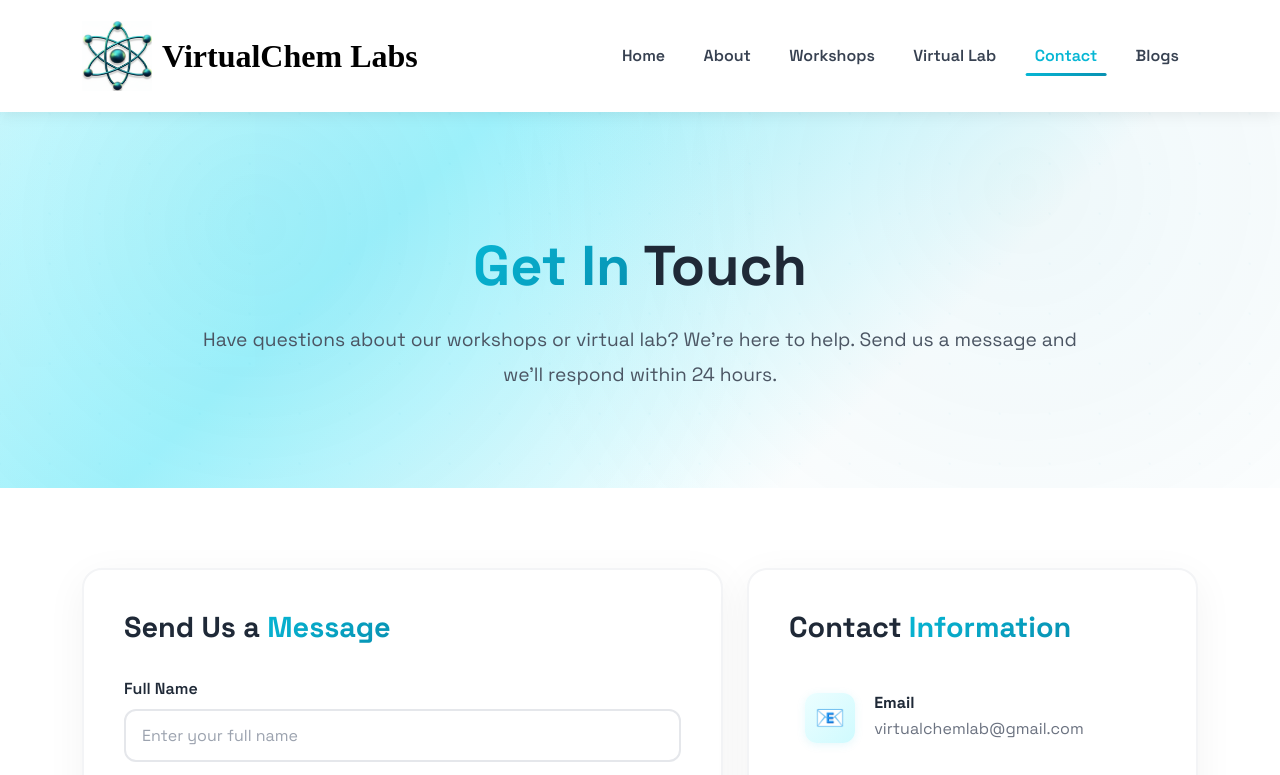
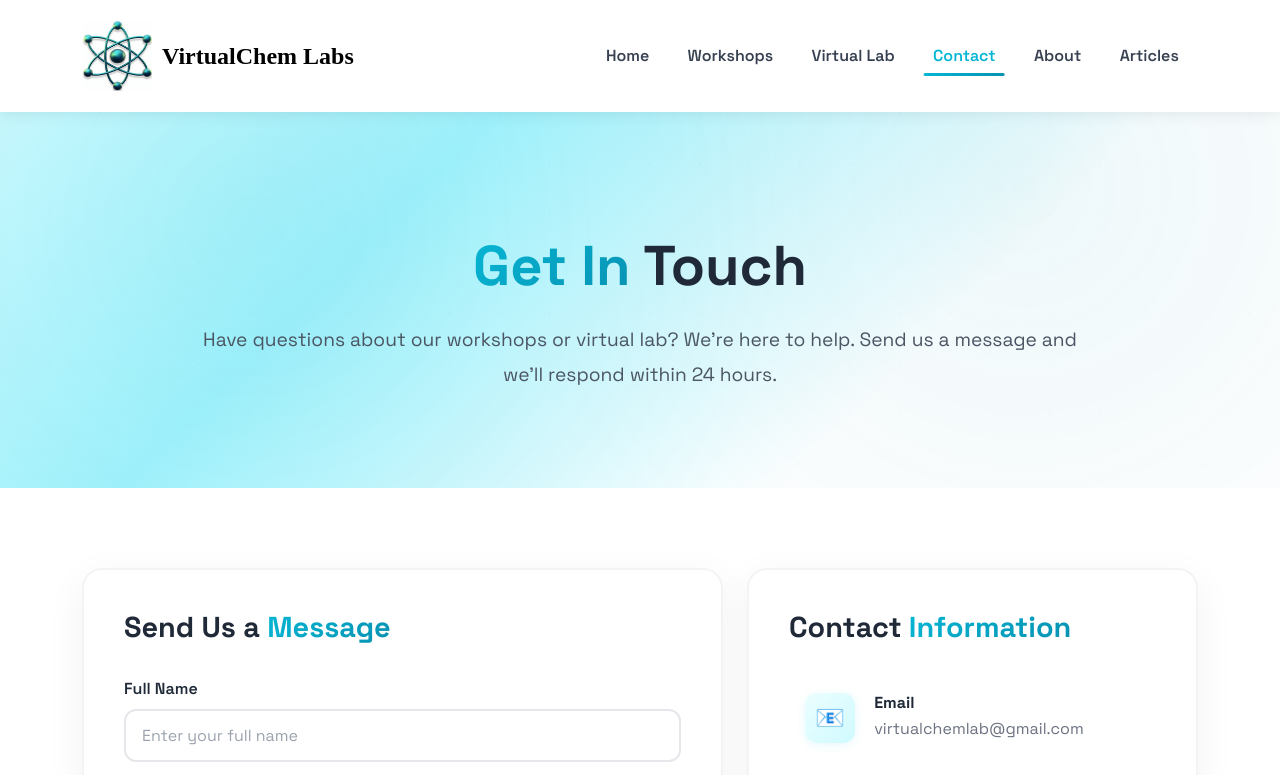
Before and after one commit to Ankush56432/virtual-chem-lab, a website: page contact.html in a window 1280 px wide. Shown: the top 775 px of the page. Drawn offline with nearby package versions, Linux system fonts and the light colour scheme.

Commit message:
Updated frontend design or code

```diff
--- a/contact.html
+++ b/contact.html
@@ -38,7 +38,7 @@
     }
 
     .navbar-brand {
-      font-size: 2rem;
+      font-size: 1.5rem;
       font-family: Bold;
       background: linear-gradient(135deg, Black, Black);
       background-clip: text;
@@ -590,11 +590,12 @@
       <div class="collapse navbar-collapse" id="navLinks">
         <ul class="navbar-nav ms-auto">
           <li class="nav-item"><a class="nav-link" href="index.html">Home</a></li>
-          <li class="nav-item"><a class="nav-link" href="about.html">About</a></li>
+
           <li class="nav-item"><a class="nav-link" href="workshops.html">Workshops</a></li>
           <li class="nav-item"><a class="nav-link" href="virtual-lab.html">Virtual Lab</a></li>
           <li class="nav-item"><a class="nav-link active" href="#">Contact</a></li>
-          <li class="nav-item"><a class="nav-link" href="blogs.html">Blogs</a></li>
+          <li class="nav-item"><a class="nav-link" href="about.html">About</a></li>
+          <li class="nav-item"><a class="nav-link" href="Articles.html">Articles</a></li>
         </ul>
       </div>
     </div>
```
Also changed, not shown: about.html (+4 -3 lines), index.html (+3 -2 lines), virtual-lab.html (+4 -2 lines), workshop-registration.html (+1 -0 lines), workshops.html (+4 -3 lines).
